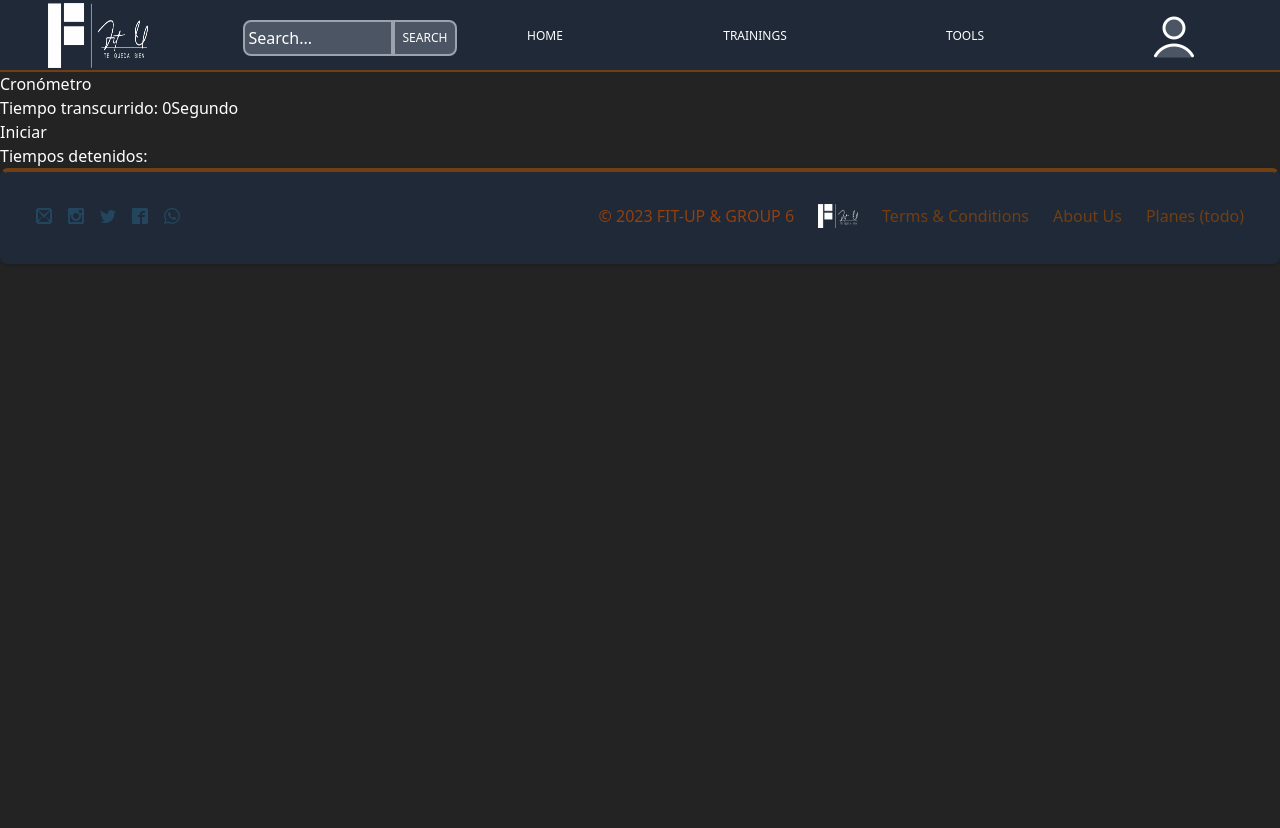
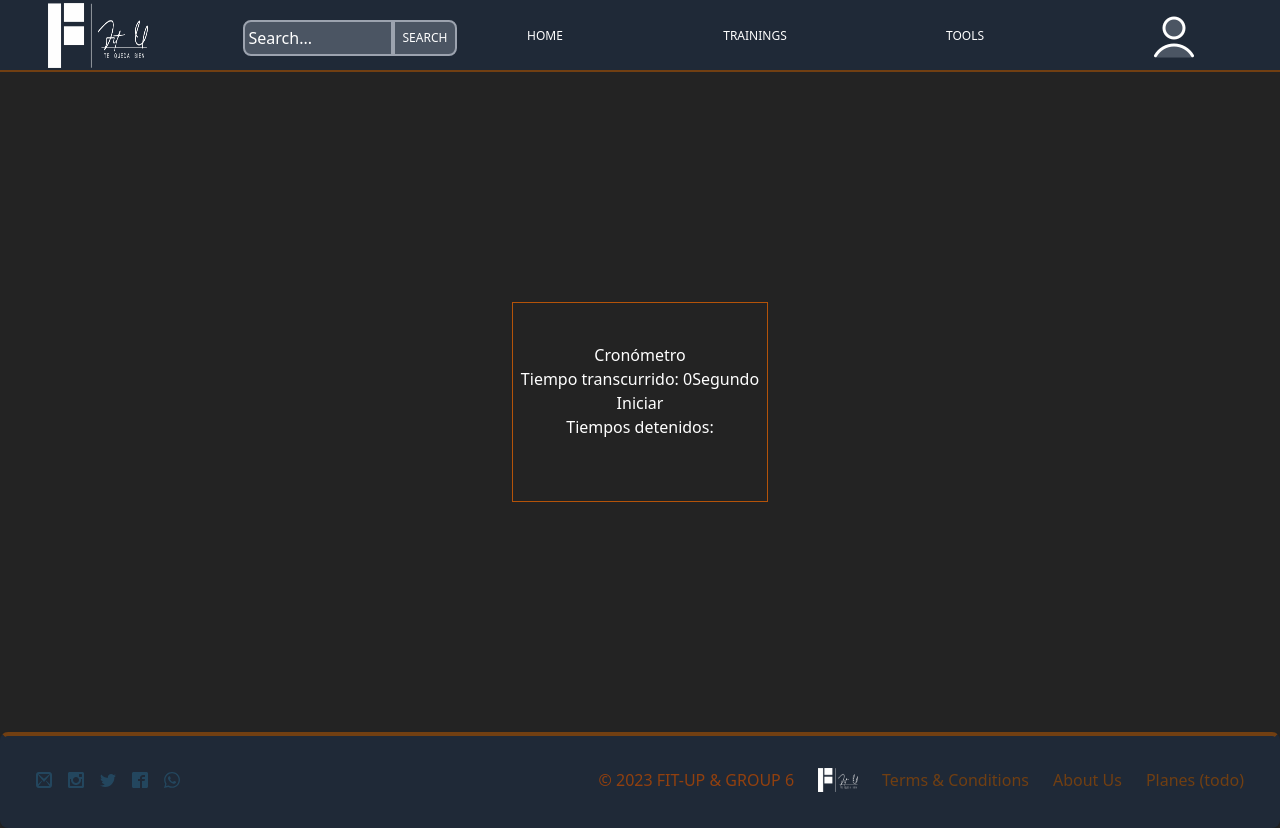
Before and after one commit to proyecto-final-2023/PF-G6, a Next.js app in the folder client/: page /trainee/tools/stop-watch in a window 1280 px wide. Before the commit the page ends 800 px from the top, so only its background shows below. Built offline with nearby package versions, Linux system fonts and the light colour scheme.

Commit message:
Fix Tools

```diff
--- a/client/pages/trainee/tools/calculator.tsx
+++ b/client/pages/trainee/tools/calculator.tsx
@@ -34,7 +34,7 @@ export default function CalculateCalories() {
   };
 
   return (
-    <div className="grid grid-cols-1 gap-1 justify-items-center">
+    <div className="grid grid-cols-1 gap-1 justify-items-center h-[82.5vh] py-11">
       <h1>Calories-Calculator</h1>
       <div>
         <label>Age:</label>
--- a/client/pages/trainee/tools/fat-calculator.tsx
+++ b/client/pages/trainee/tools/fat-calculator.tsx
@@ -36,7 +36,8 @@ const CalculateFatPercentage = () => {
   };
 
   return (
-    <div  className="flex  gap-1 bg-black w-full h- ">
+    <div className="h-[82.5vh]">
+       <div  className="flex  gap-1 bg-black w-full h- ">
       <h1>Fat-Calculator</h1>
       <div>
         <label>Neck circumference (cm):</label>
@@ -91,6 +92,8 @@ const CalculateFatPercentage = () => {
 
 
     </div>
+    </div>
+
   );
 };
 
--- a/client/pages/trainee/tools/stop-watch.tsx
+++ b/client/pages/trainee/tools/stop-watch.tsx
@@ -39,28 +39,33 @@ export default function StopWatch() {
   }
 
   return (
-    <div>
-      <h1>Cronómetro</h1>
-      <p>Tiempo transcurrido: {timeElapsed / 1000}Segundo</p>
+    <div className="flex justify-center items-center h-[82.5vh]">
+      <div className="flex flex-col w-[20vw] h-[82.5vh] items-center mx-auto my-auto">
+        <div className="border border-amber-700 w-full h-[25vh] my-auto py-10">
+        <h1 className="text-center" >Cronómetro</h1>
+      <p className="text-center">Tiempo transcurrido: {timeElapsed / 1000}Segundo</p>
       {!isRunning && timeElapsed === 0 && (
-        <button onClick={handleStart}>Iniciar</button>
+        <button onClick={handleStart} className="items-center block mx-auto">Iniciar</button>
       )}
-      {isRunning && <button onClick={handlePause}>Pausa</button>}
+      {isRunning && <button onClick={handlePause} className="items-center block mx-auto" >Pausa</button>}
       {!isRunning && timeElapsed > 0 && (
-        <button onClick={handleStart}>Continuar</button>
+        <button onClick={handleStart} className="items-center block mx-auto">Continuar</button>
       )}
       {!isRunning && timeElapsed > 0 && (
-        <button onClick={handleStop}>Detener</button>
+        <button onClick={handleStop} className="items-center block mx-auto">Detener</button>
       )}
       {!isRunning && timeElapsed > 0 && (
-        <button onClick={() => setTimeElapsed(0)}>Reiniciar</button>
+        <button onClick={() => setTimeElapsed(0)} className="items-center block mx-auto">Reiniciar</button>
       )}
-      <h2>Tiempos detenidos:</h2>
+      <h2 className="text-center">Tiempos detenidos:</h2>
       <ul>
         {stoppedTimes.map((e) => (
-          <li key={e.timestamp}>{e.time / 1000} Segundo</li>
+          <li key={e.timestamp} className="text-center" >{e.time / 1000} Segundo</li>
         ))}
       </ul>
+
+        </div>
+      </div>
     </div>
   );
 }
```
